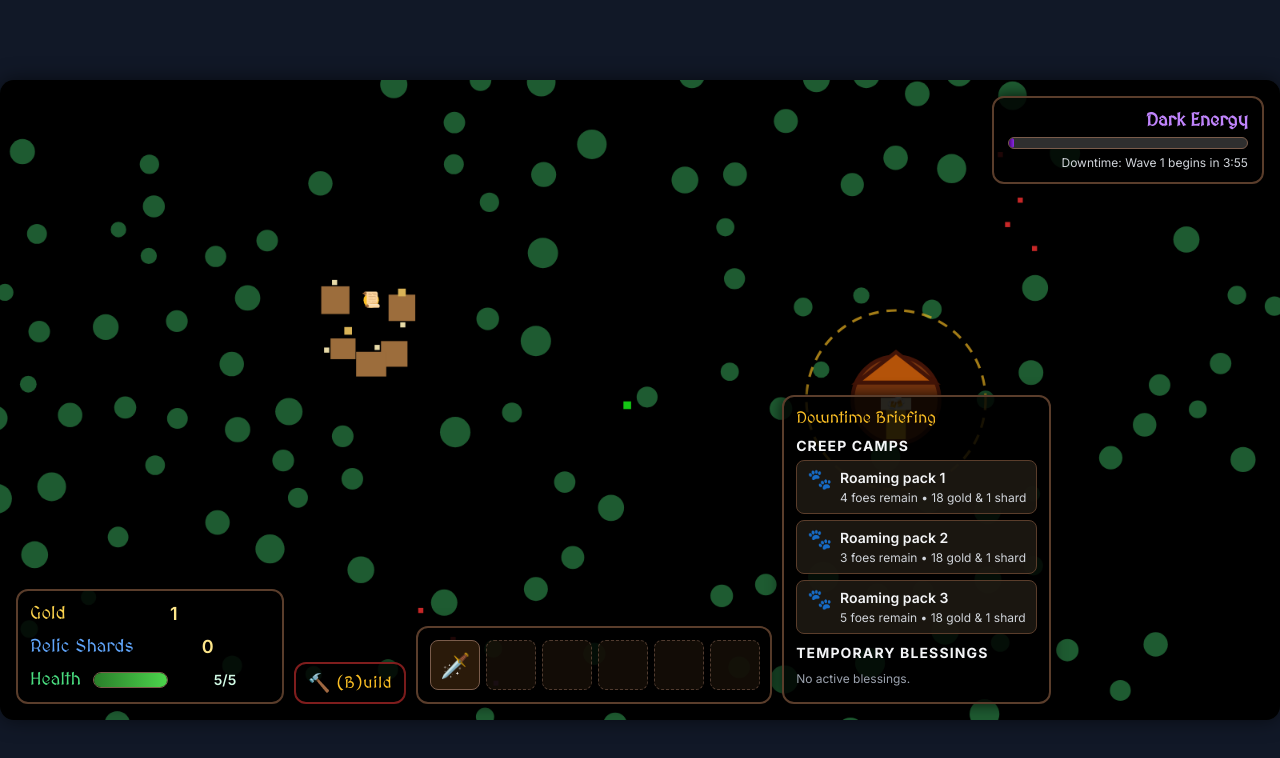
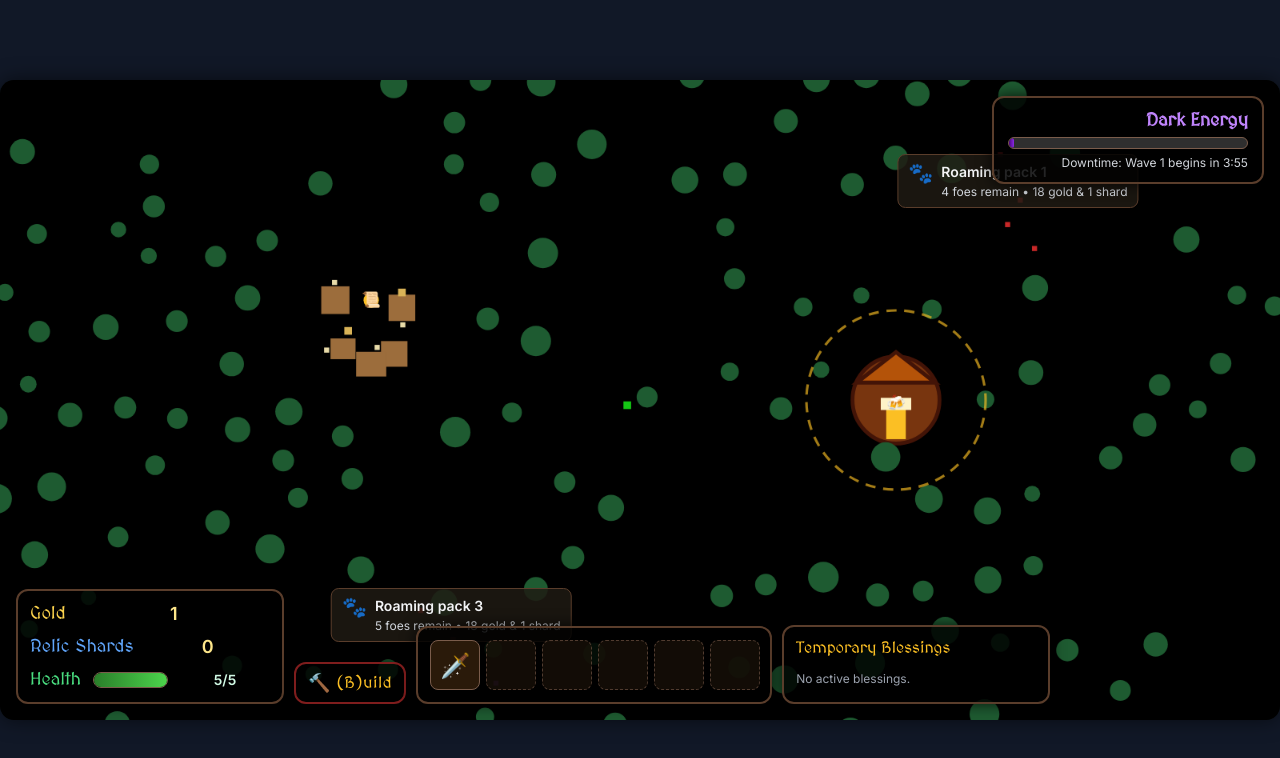
Before and after one commit to flimmbark-source/BitDominion, a website built with Vite: page web/index.html in a window 1280 px wide. Built offline with nearby package versions, Linux system fonts and the light colour scheme; animation ran at ten frames a second.

Commit message:
Show roaming packs on map and clean up legacy UI

```diff
--- a/web/src/main.ts
+++ b/web/src/main.ts
@@ -63,6 +63,7 @@ appRootElement.innerHTML = `
   <div class="game-shell">
     <div class="game-container" id="gameContainer">
       <canvas id="gameCanvas" class="game-canvas"></canvas>
+      <div class="camp-marker-layer" id="campMarkerLayer"></div>
       <div class="dark-energy ui-panel" id="darkEnergyClock">
         <h2>Dark Energy</h2>
         <div class="bar"><div class="bar-fill" id="darkEnergyFill"></div></div>
@@ -91,16 +92,9 @@ appRootElement.innerHTML = `
           <span class="build-toggle-text">(B)uild</span>
         </button>
         <div class="ui-panel inventory" id="inventoryPanel"></div>
-        <div class="ui-panel activities" id="activitiesPanel">
-          <div class="activities-title">Downtime Briefing</div>
-          <div class="activities-section">
-            <h3>Creep Camps</h3>
-            <ul class="activities-list" id="campList"></ul>
-          </div>
-          <div class="activities-section">
-            <h3>Temporary Blessings</h3>
-            <ul class="activities-list" id="buffList"></ul>
-          </div>
+        <div class="ui-panel buffs-panel" id="buffsPanel">
+          <div class="buffs-title">Temporary Blessings</div>
+          <ul class="buffs-list" id="buffList"></ul>
         </div>
       </div>
       <div class="shop-panel ui-panel hidden" id="buildingShopPanel">
@@ -283,9 +277,8 @@ const heroHealthText = requireElement<HTMLSpanElement>('#heroHealthText');
 const buildPrompt = requireElement<HTMLButtonElement>('#buildPrompt');
 const darkEnergyFill = requireElement<HTMLDivElement>('#darkEnergyFill');
 const darkEnergyText = requireElement<HTMLParagraphElement>('#darkEnergyText');
-const campList = requireElement<HTMLUListElement>('#campList');
 const buffList = requireElement<HTMLUListElement>('#buffList');
-const activitiesPanel = requireElement<HTMLDivElement>('#activitiesPanel');
+const campMarkerLayer = requireElement<HTMLDivElement>('#campMarkerLayer');
 const buildingShopPanel = requireElement<HTMLDivElement>('#buildingShopPanel');
 const buildingShopItemsContainer = requireElement<HTMLDivElement>('#shopItemsContainer');
 const itemShopPanel = requireElement<HTMLDivElement>('#itemShopPanel');
@@ -319,6 +312,11 @@ for (let i = 0; i < INVENTORY_SLOTS; i++) {
 
 const buildingShopButtons = new Map<BuildingType, HTMLButtonElement>();
 const itemButtons = new Map<ItemId, HTMLButtonElement>();
+const campMarkers = new Map<number, HTMLDivElement>();
+const campMarkerEmpty = document.createElement('div');
+campMarkerEmpty.className = 'camp-marker-empty hidden';
+campMarkerEmpty.textContent = 'Scouts report no roaming packs.';
+campMarkerLayer.appendChild(campMarkerEmpty);
 
 function showTooltip(title: string, body: string) {
   tooltipPanel.innerHTML = `<div class="title">${title}</div><div>${body}</div>`;
@@ -547,122 +545,78 @@ function renderActivities(): void {
   renderBuffs();
 }
 
-function renderQuests(): void {
-  const givers = game.getQuestGivers();
-  questList.innerHTML = '';
-  if (!givers.length) {
-    const empty = document.createElement('li');
-    empty.className = 'activity-empty';
-    empty.textContent = 'No villages require aid.';
-    questList.appendChild(empty);
-    return;
+function renderCamps(): void {
+  const camps = game.getCreepCamps();
+  campMarkerEmpty.classList.toggle('hidden', camps.length > 0);
+
+  const seen = new Set<number>();
+  let scaleX = 1;
+  let scaleY = 1;
+  let offsetX = 0;
+  let offsetY = 0;
+
+  if (camps.length > 0) {
+    const canvasRect = canvas.getBoundingClientRect();
+    const containerRect = gameContainerElement.getBoundingClientRect();
+    scaleX = canvasRect.width / canvas.width;
+    scaleY = canvasRect.height / canvas.height;
+    offsetX = canvasRect.left - containerRect.left;
+    offsetY = canvasRect.top - containerRect.top;
   }
-  const isDowntime = game.isDowntime();
-  for (const giver of givers) {
-    const li = document.createElement('li');
-    li.className = `activity-item quest-giver ${giver.state}`;
-    const icon = document.createElement('span');
-    icon.className = 'activity-icon';
-    icon.textContent = '📜';
-    li.appendChild(icon);
 
-    const body = document.createElement('div');
-    body.className = 'activity-body';
-    const title = document.createElement('div');
-    title.className = 'activity-title';
-    title.textContent = `${giver.name} — ${giver.villageName}`;
-    body.appendChild(title);
-    const dialog = document.createElement('div');
-    dialog.className = 'activity-subtext';
-    dialog.textContent = giver.dialog;
-    body.appendChild(dialog);
-
-    if (giver.offer) {
-      const offer = document.createElement('div');
-      offer.className = 'activity-subtext';
-      offer.textContent = giver.offer.rewardText;
-      body.appendChild(offer);
+  for (const camp of camps) {
+    seen.add(camp.id);
+    let marker = campMarkers.get(camp.id);
+    if (!marker) {
+      marker = document.createElement('div');
+      marker.className = 'camp-marker';
+      marker.innerHTML = `
+        <div class="activity-item">
+          <span class="activity-icon">🐾</span>
+          <div class="activity-body">
+            <div class="activity-title"></div>
+            <div class="activity-subtext"></div>
+          </div>
+        </div>
+      `;
+      campMarkerLayer.appendChild(marker);
+      campMarkers.set(camp.id, marker);
     }
 
-    if (giver.activeQuest) {
-      const questInfo = document.createElement('div');
-      questInfo.className = 'activity-subtext';
-      questInfo.textContent = giver.activeQuest.rewardText;
-      body.appendChild(questInfo);
-      const ratio = giver.activeQuest.requiredTime > 0
-        ? Math.min(1, giver.activeQuest.progress / giver.activeQuest.requiredTime)
-        : 0;
-      const progress = document.createElement('div');
-      progress.className = 'activity-progress';
-      const bar = document.createElement('span');
-      bar.style.width = `${ratio * 100}%`;
-      progress.appendChild(bar);
-      body.appendChild(progress);
+    const card = marker.querySelector<HTMLDivElement>('.activity-item');
+    card?.classList.toggle('completed', camp.cleared);
+
+    const title = marker.querySelector<HTMLDivElement>('.activity-title');
+    if (title) {
+      title.textContent = camp.name;
     }
 
-    const actions = document.createElement('div');
-    actions.className = 'quest-actions';
-    let actionButton: HTMLButtonElement | null = null;
-    if (giver.state === 'offering') {
-      actionButton = document.createElement('button');
-      actionButton.className = 'quest-action-button';
-      actionButton.textContent = isDowntime ? 'Accept Quest' : 'Return in downtime';
-      actionButton.disabled = !isDowntime;
-      actionButton.addEventListener('click', () => {
-        if (game.acceptQuestFromGiver(giver.id)) {
-          updateInventory();
-          renderActivities();
-        }
-      });
-    } else if (giver.state === 'turnIn') {
-      actionButton = document.createElement('button');
-      actionButton.className = 'quest-action-button';
-      actionButton.textContent = 'Turn In';
-      actionButton.addEventListener('click', () => {
-        if (game.turnInQuestFromGiver(giver.id)) {
-          renderActivities();
-        }
-      });
+    const statusElement = marker.querySelector<HTMLDivElement>('.activity-subtext');
+    if (statusElement) {
+      const remaining = camp.unitIds.length;
+      const shardLabel = camp.rewardRelicShards === 1 ? 'shard' : 'shards';
+      statusElement.textContent = camp.cleared
+        ? 'Cleared'
+        : `${remaining} foes remain • ${camp.rewardSupplies} gold & ${camp.rewardRelicShards} ${shardLabel}`;
     }
 
-    if (actionButton) {
-      actions.appendChild(actionButton);
+    const screenX = (camp.position.x - camera.center.x) * camera.zoom + canvas.width / 2;
+    const screenY = (camp.position.y - camera.center.y) * camera.zoom + canvas.height / 2;
+
+    const cssX = offsetX + screenX * scaleX;
+    const cssY = offsetY + screenY * scaleY;
+    marker.style.left = `${cssX}px`;
+    marker.style.top = `${cssY}px`;
+
+    const visible = screenX >= 0 && screenX <= canvas.width && screenY >= 0 && screenY <= canvas.height;
+    marker.classList.toggle('hidden', !visible);
+  }
+
+  for (const [campId, marker] of campMarkers.entries()) {
+    if (!seen.has(campId)) {
+      marker.remove();
+      campMarkers.delete(campId);
     }
-    if (actions.childElementCount > 0) {
-      body.appendChild(actions);
-    }
-
-    li.appendChild(body);
-    questList.appendChild(li);
-  }
-}
-
-function renderCamps(): void {
-  const camps = game.getCreepCamps();
-  campList.innerHTML = '';
-  if (!camps.length) {
-    const empty = document.createElement('li');
-    empty.className = 'activity-empty';
-    empty.textContent = 'Scouts report no roaming packs.';
-    campList.appendChild(empty);
-    return;
-  }
-  for (const camp of camps) {
-    const li = document.createElement('li');
-    li.className = `activity-item ${camp.cleared ? 'completed' : ''}`;
-    const remaining = camp.unitIds.length;
-    const shardLabel = camp.rewardRelicShards === 1 ? 'shard' : 'shards';
-    const status = camp.cleared
-      ? 'Cleared'
-      : `${remaining} foes remain • ${camp.rewardSupplies} gold & ${camp.rewardRelicShards} ${shardLabel}`;
-    li.innerHTML = `
-      <span class="activity-icon">🐾</span>
-      <div class="activity-body">
-        <div class="activity-title">${camp.name}</div>
-        <div class="activity-subtext">${status}</div>
-      </div>
-    `;
-    campList.appendChild(li);
   }
 }
 
@@ -856,7 +810,6 @@ function handleQuestDialogPrimary(): void {
     handled = game.turnInQuestFromGiver(giverId);
     if (handled) {
       updateInventory();
-      updateHeroItems(true);
       renderActivities();
       if (isQuestLogOpen) {
         renderQuestLog();
@@ -1088,8 +1041,6 @@ function updateHud() {
     }
   }
   darkEnergyText.textContent = phaseText;
-  activitiesPanel.classList.toggle('wave-active', phase === 'wave');
-
   const atTavern = game.isKnightAtTavern() && game.isDowntime();
   if (atTavern) {
     tavernAutoOpen = true;
--- a/web/src/style.css
+++ b/web/src/style.css
@@ -317,7 +317,7 @@ body {
   background: rgba(82, 64, 48, 0.95);
 }
 
-.activities {
+.buffs-panel {
   display: flex;
   flex-direction: column;
   gap: 10px;
@@ -327,7 +327,7 @@ body {
   overflow-y: auto;
 }
 
-.activities-title {
+.buffs-title {
   font-family: 'MedievalSharp', cursive;
   font-size: 16px;
   color: #fbbf24;
@@ -336,25 +336,7 @@ body {
   justify-content: space-between;
 }
 
-.activities.wave-active .activities-title {
-  color: #f87171;
-}
-
-.activities-section {
-  display: flex;
-  flex-direction: column;
-  gap: 6px;
-}
-
-.activities-section h3 {
-  margin: 0;
-  font-size: 14px;
-  color: #f3f4f6;
-  text-transform: uppercase;
-  letter-spacing: 0.08em;
-}
-
-.activities-list {
+.buffs-list {
   list-style: none;
   margin: 0;
   padding: 0;
@@ -416,6 +398,47 @@ body {
 .activity-subtext {
   font-size: 12px;
   color: #d1d5db;
+}
+
+.camp-marker-layer {
+  position: absolute;
+  inset: 0;
+  pointer-events: none;
+  z-index: 6;
+}
+
+.camp-marker {
+  position: absolute;
+  transform: translate(-50%, -100%);
+  pointer-events: none;
+  max-width: 260px;
+}
+
+.camp-marker .activity-item {
+  pointer-events: none;
+}
+
+.camp-marker.hidden {
+  display: none;
+}
+
+.camp-marker-empty {
+  position: absolute;
+  top: 12%;
+  left: 50%;
+  transform: translateX(-50%);
+  padding: 6px 10px;
+  border-radius: 8px;
+  border: 1px solid #5a3d2b;
+  background: rgba(17, 24, 39, 0.75);
+  color: #9ca3af;
+  font-size: 12px;
+  pointer-events: none;
+  text-align: center;
+}
+
+.camp-marker-empty.hidden {
+  display: none;
 }
 
 .activity-item.completed .activity-subtext {
```
